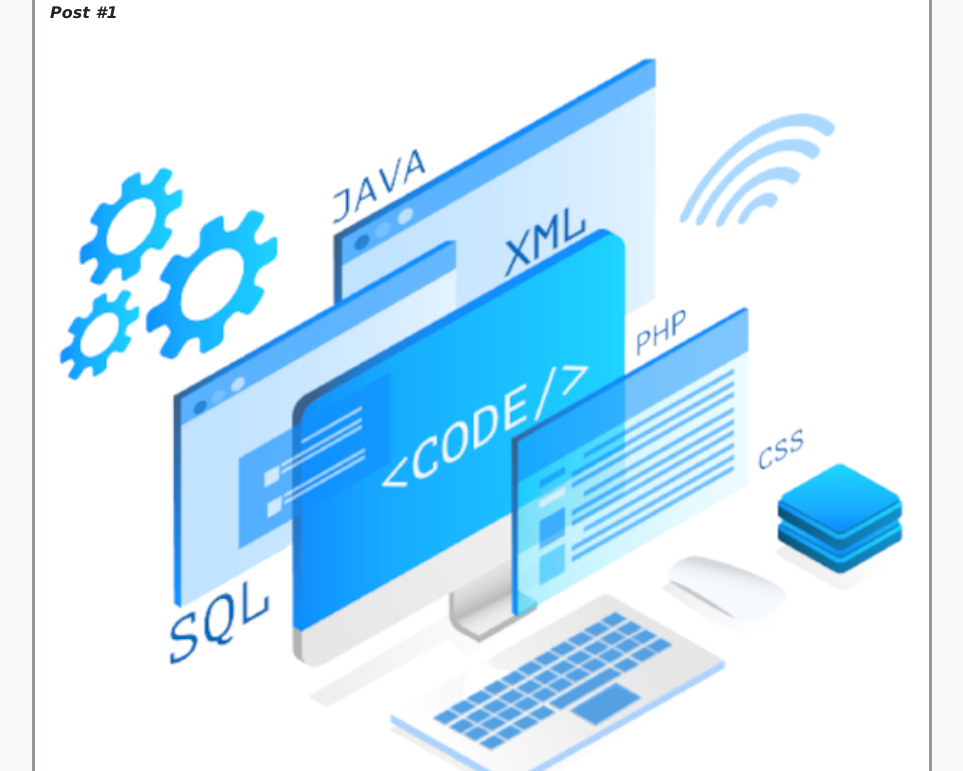
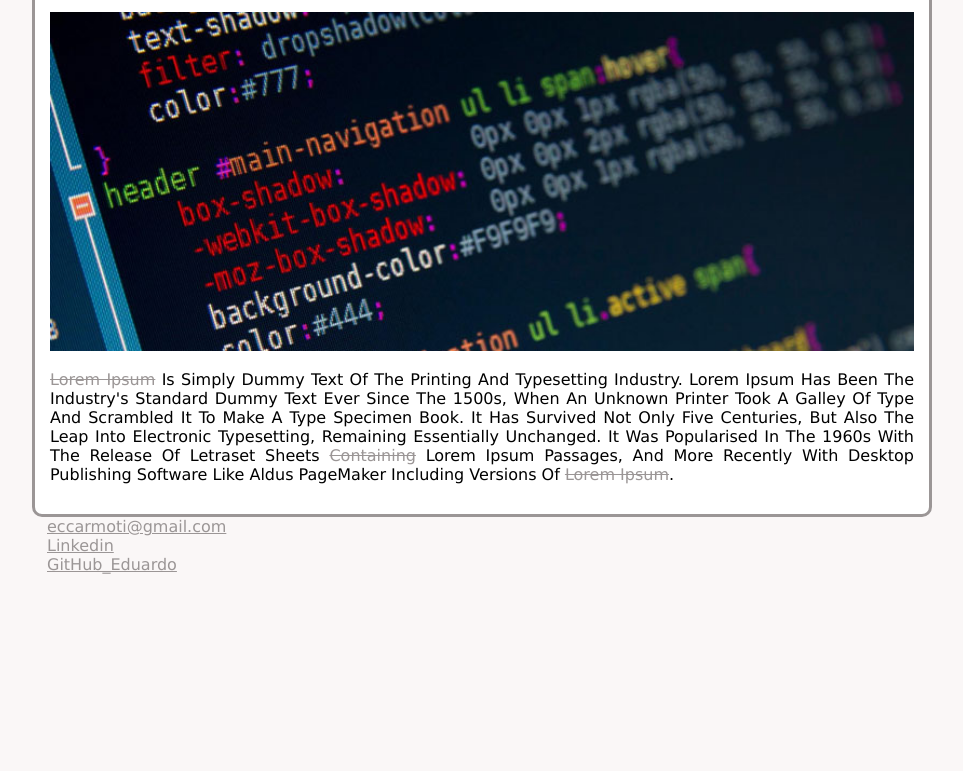
Before and after one commit to ducn10/pagina-pessoal, a plain HTML site: page index.html in a window 1280 px wide. Shown: the part 274-1045 px from the top of the page, without its empty margins (158-1121 px from the left). After the commit the page ends 848 px from the top, so only its background shows below. Drawn offline with Linux system fonts and the light colour scheme.

Commit message:
Alterado a imagem da pagina

```diff
--- a/index.html
+++ b/index.html
@@ -19,7 +19,7 @@
         <article class="post">
             <header>
                 <h3 class="post-title">Post #1</h3>
-                <img src="imagens/foto-site.png" alt="imagem ilustrativa" class="post-image">
+                <img src="imagens/codigo_html.jpg" alt="imagem ilustrativa" class="post-image">
             </header>
             <p class="post-content">
                 <a href="https://www.lipsum.com/" target="_blank">Lorem Ipsum</a> is simply dummy text of the printing and typesetting industry. Lorem Ipsum has been the industry's standard dummy text ever since the 1500s, when an unknown printer took a galley of type and scrambled it to make a type specimen book. It has survived not only five centuries, but also the leap into electronic typesetting, remaining essentially unchanged. It was popularised in the 1960s with the release of Letraset sheets <a href="telx'">containing</a> Lorem Ipsum passages, and more recently with desktop publishing software like Aldus PageMaker including versions of <a href="mailto:eccarmoti@gmail.com">Lorem Ipsum</a>.
--- a/style.css
+++ b/style.css
@@ -1,11 +1,17 @@
-
+* {
+    margin: 0;
+}
 
 body {
     background: #faf6f6d8;
     font-family: Verdana, Geneva, Tahoma, sans-serif;
     max-width: 900px;
-    height: 650px;
+    height: 100vh;
     margin: auto;
+}
+
+section {
+    margin-top: 20px;
 }
 
 .photo {
@@ -41,7 +47,7 @@ a {
     background: #ffffff;
     padding: 15px;
     border: 3px solid #9b9696;
-    margin-bottom: 15px;
+    margin-top: 15px;
     border-radius: 10px;
 }
 
```
Also changed, not shown: imagens/codigo_html.jpg (added).
